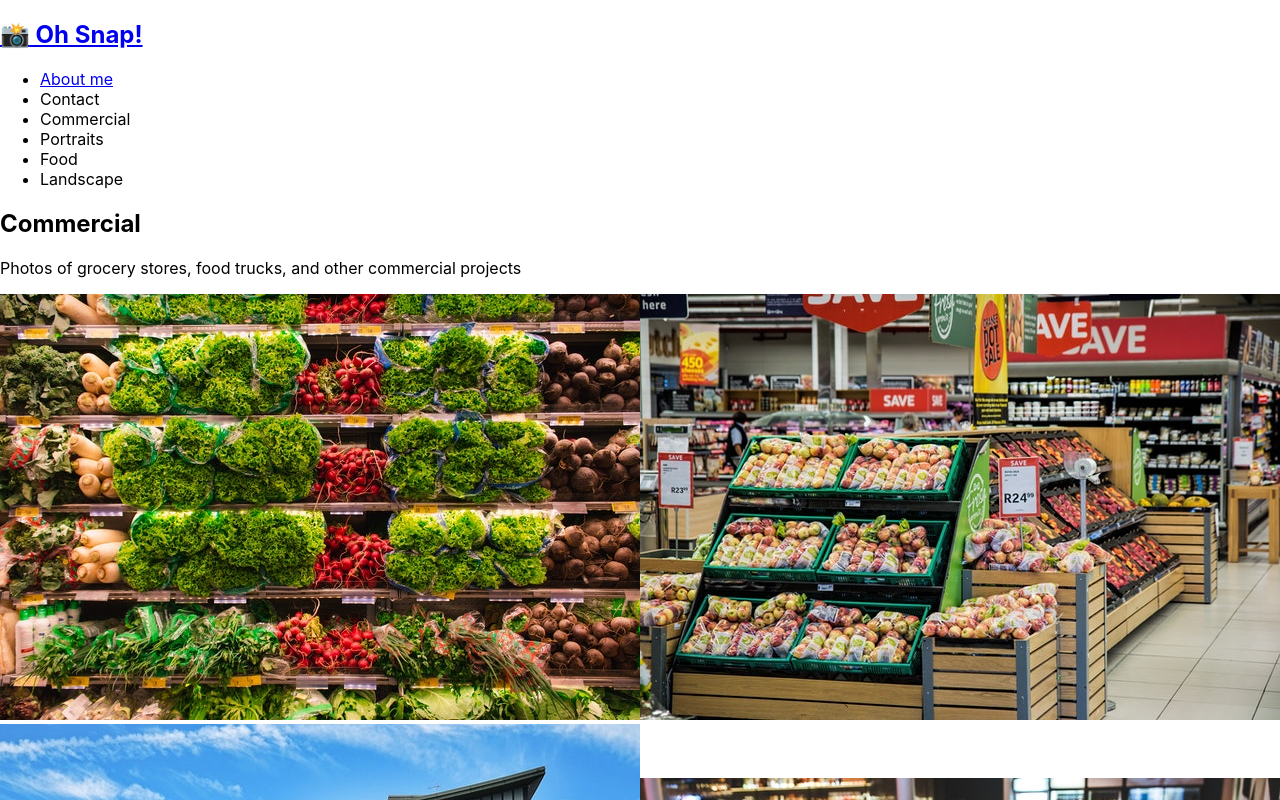
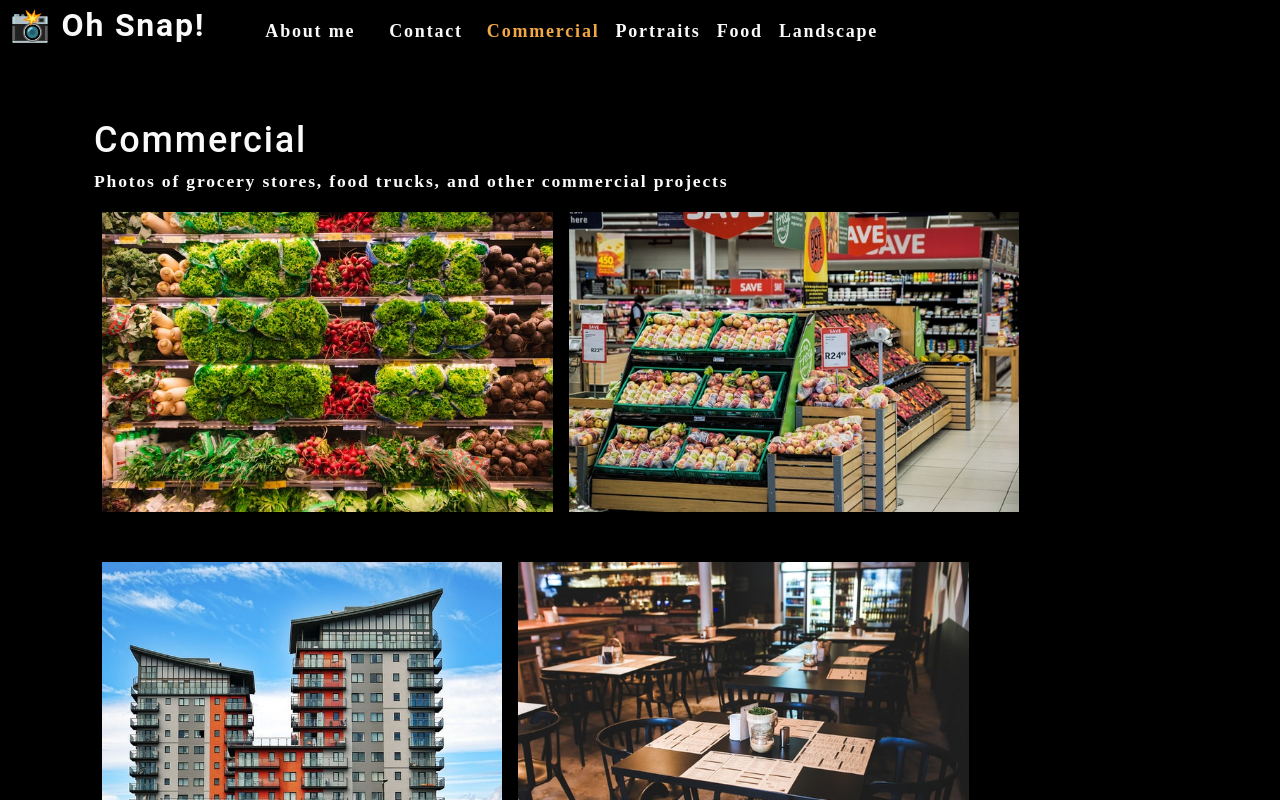
Before and after one commit to lafry5/react_portfolio, a React (Create React App) app: page / in a window 1280 px wide. Shown: the top 800 px of the page. Built offline with nearby package versions, Linux system fonts and the light colour scheme.

Commit message:
updated profile photo

```diff
--- a/src/components/About/index.js
+++ b/src/components/About/index.js
@@ -4,7 +4,7 @@
   return (
     <section className="my-5">
       <h1 id="about">Who am I?</h1>
-      <img src={coverImage} className="my-2" style={{ width: "100%" }} alt="cover" />
+      <img src={coverImage} className="my-2" style={{ width: "50%" }} alt="cover" />
       <div className="my-2">
         <p>
           Lorem ipsum dolor sit amet, consectetur adipiscing elit. Donec bibendum turpis sed ex
--- a/src/index.css
+++ b/src/index.css
@@ -1,13 +1,291 @@
+main {
+  margin: 0 auto;
+  max-width: 90%;
+  padding: 50px 30px;
+}
+:root {
+  --primary: #8c54ff;
+  --secondary: #f3a847;
+  --tertiary: #b12704;
+  --light: #fafafa;
+  --dark: #000000;
+  --darker: #111111;
+  --error: rgb(228, 46, 1);
+  --spacing-one: calc(1rem * 0.5);
+  --spacing-two: calc(1rem);
+  --spacing-five: calc(2.5rem);
+}
+
+* {
+  box-sizing: border-box;
+}
+
+html,
+body {
+  min-height: 100%;
+}
+
 body {
   margin: 0;
-  font-family: -apple-system, BlinkMacSystemFont, 'Segoe UI', 'Roboto', 'Oxygen',
-    'Ubuntu', 'Cantarell', 'Fira Sans', 'Droid Sans', 'Helvetica Neue',
-    sans-serif;
-  -webkit-font-smoothing: antialiased;
-  -moz-osx-font-smoothing: grayscale;
+  padding: 0;
+  font-weight: 600;
+  line-height: 1.5;
+  font-size: 18px;
+  letter-spacing: 0.1em;
+  background: var(--dark);
+  color: var(--light);
+  font-family: 'Poiret One', cursive;
 }
 
-code {
-  font-family: source-code-pro, Menlo, Monaco, Consolas, 'Courier New',
-    monospace;
+h1,
+h2,
+h3,
+h4,
+h5,
+h6 {
+  font-family: 'Roboto', sans-serif;
+  font-weight: 500;
+  margin: 5px 0;
+  line-height: 1.25;
 }
+
+h1 {
+  font-size: 2.25rem;
+}
+
+h2 {
+  font-size: 2rem;
+}
+
+h3 {
+  font-size: 1.75rem;
+}
+
+h4 {
+  font-size: 1.5rem;
+}
+
+h5 {
+  font-size: 1.25rem;
+}
+
+h6 {
+  font-size: 1rem;
+}
+
+p {
+  font-size: 1.1rem;
+  margin-top: 0;
+}
+
+a {
+  color: var(--tertiary);
+  text-decoration: none;
+  font-weight: bold;
+}
+
+a:hover {
+  text-decoration: underline;
+}
+
+header {
+  background: var(--dark);
+}
+
+header a {
+  color: var(--light);
+}
+
+button {
+  font-size: 1rem;
+  text-decoration: none;
+  padding: 0.25rem 1rem;
+  border-radius: 0.5rem;
+  border: none;
+  outline: none;
+  cursor: pointer;
+  margin: 0 1px;
+  background-color: var(--secondary);
+}
+
+button:hover {
+  opacity: 0.8;
+}
+
+button[disabled] {
+  cursor: default;
+  opacity: 0.8;
+}
+
+img {
+  max-width: 100%;
+}
+
+span[role='img'] {
+  cursor: default;
+}
+
+form {
+  width: 40%;
+}
+
+input {
+  font-size: 1rem;
+  padding: 0.25rem;
+  border: 1px solid var(--dark);
+  outline: none;
+  border-radius: 3px;
+  transition: box-shadow 0.2s;
+}
+
+input:focus {
+  border: 1px solid var(--secondary);
+  box-shadow: 0 0 0.25rem rgba(0, 0, 0, 0.5);
+}
+
+li {
+  list-style: none;
+}
+
+nav a:hover {
+  text-decoration: none;
+}
+
+nav li {
+  cursor: pointer;
+}
+
+textarea {
+  width: 600px;
+  height: 120px;
+  border: 3px solid #cccccc;
+  padding: 5px;
+}
+
+.container {
+  width: 85%;
+  max-width: 1200px;
+  margin-left: auto;
+  margin-right: auto;
+}
+
+.flex-row {
+  display: flex;
+  flex-wrap: wrap;
+}
+
+.space-between {
+  justify-content: space-between;
+}
+
+.flex-end {
+  justify-content: flex-end;
+}
+
+.mx-1 {
+  margin-right: var(--spacing-one);
+  margin-left: var(--spacing-one);
+}
+
+.mx-2 {
+  margin-right: var(--spacing-two);
+  margin-left: var(--spacing-two);
+}
+
+.my-1 {
+  margin-top: var(--spacing-one);
+  margin-bottom: var(--spacing-one);
+}
+
+.my-2 {
+  margin-top: var(--spacing-two);
+  margin-bottom: var(--spacing-two);
+}
+
+.my-5 {
+  margin-top: var(--spacing-five);
+  margin-bottom: var(--spacing-five);
+}
+
+.px-1 {
+  padding-right: var(--spacing-one);
+  padding-left: var(--spacing-one);
+}
+
+.px-2 {
+  padding-right: var(--spacing-two);
+  padding-left: var(--spacing-two);
+}
+
+.py-1 {
+  padding-top: var(--spacing-one);
+  padding-bottom: var(--spacing-one);
+}
+
+.py-2 {
+  padding-top: var(--spacing-two);
+  padding-bottom: var(--spacing-two);
+}
+
+.card {
+  width: 25%;
+  text-align: center;
+}
+
+.img-thumbnail {
+  width: auto;
+  height: 300px;
+  margin-bottom: 50px;
+  cursor: pointer;
+}
+
+.modalBackdrop {
+  background: rgba(0, 0, 0, 0.65);
+  bottom: 0;
+  left: 0;
+  overflow: auto;
+  position: fixed;
+  right: 0;
+  top: 0;
+  z-index: 1;
+}
+
+.modalContainer {
+  background: var(--darker);
+  border-radius: 5px;
+  max-width: 100%;
+  margin: 50px auto;
+  padding: 15px;
+  width: 960px;
+}
+
+.modalTitle {
+  font-size: 18px;
+  font-weight: 600;
+  margin-bottom: 25px;
+}
+
+button {
+  background: var(--primary);
+  border: 0;
+  border-radius: 5px;
+  color: #fff;
+  cursor: pointer;
+  font-size: 16px;
+  font-weight: 600;
+  margin-bottom: 30px;
+  padding: 10px 15px;
+}
+
+a {
+  border-radius: 5px;
+  color: var(--primary);
+  font-weight: 600;
+  padding: 2px 4px;
+  margin-left: -2px;
+  margin-right: -2px;
+}
+
+.navActive {
+  color: var(--secondary);
+}
```
Also changed, not shown: src/assets/cover/cover-image.jpg.
